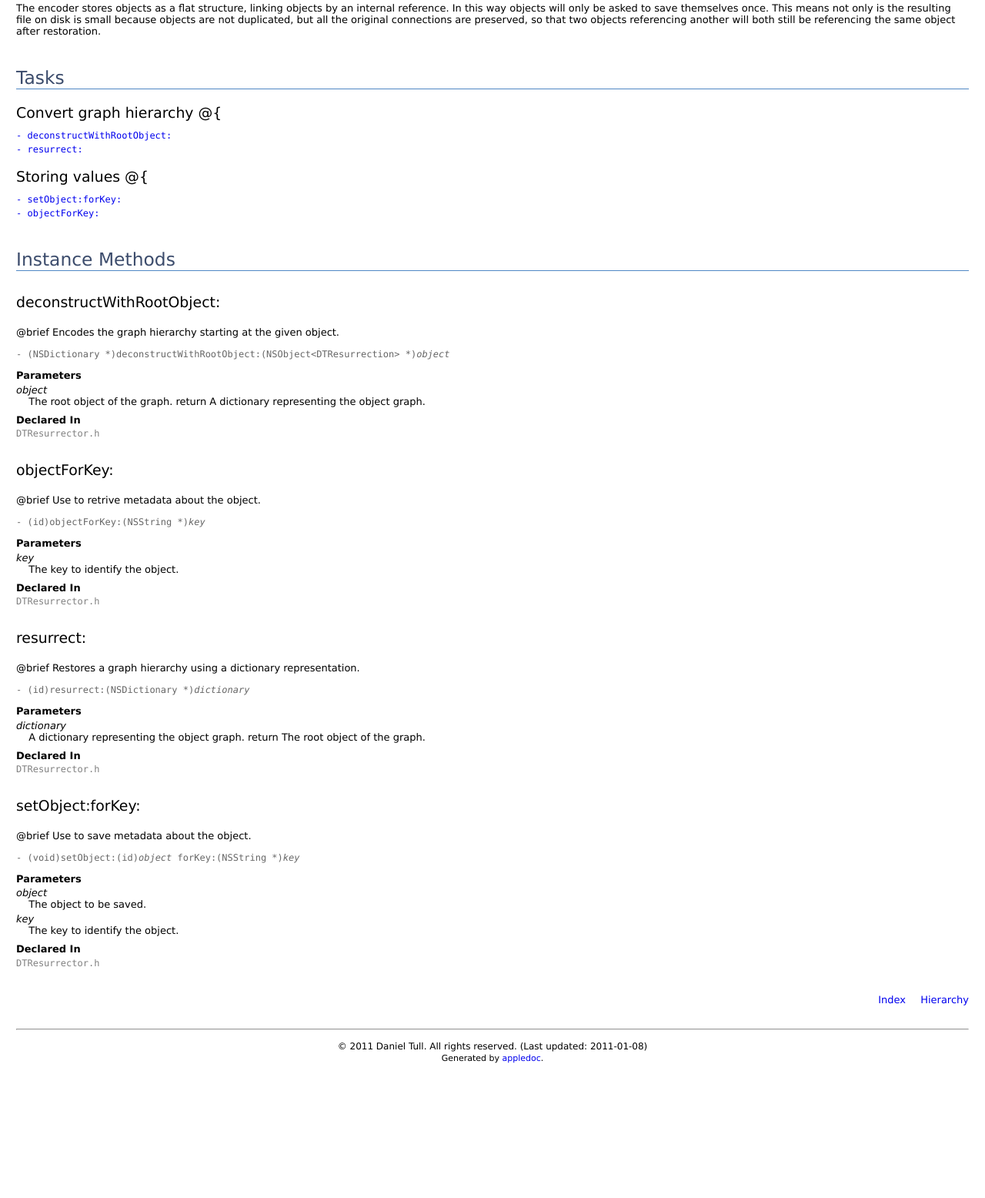
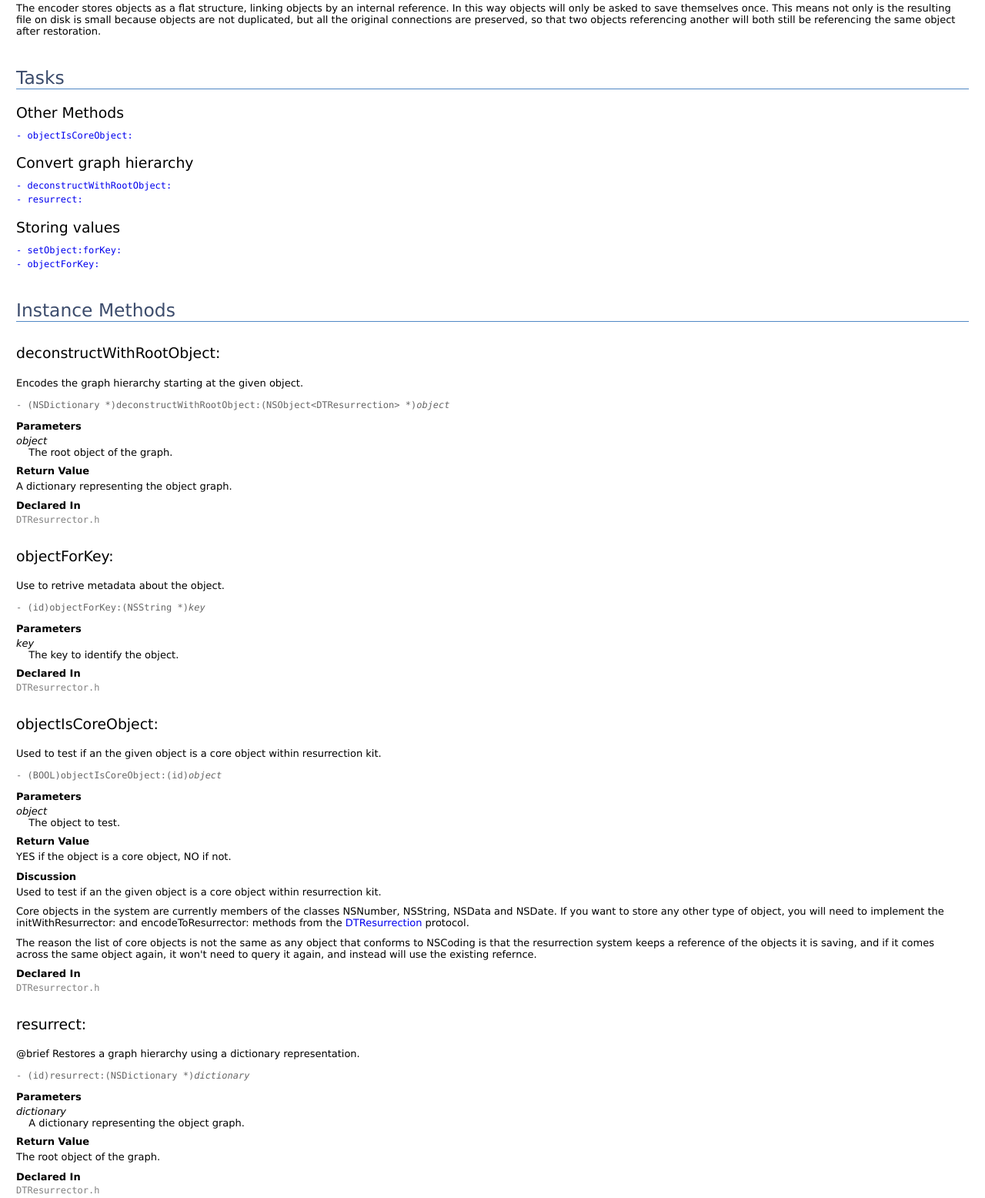
Before and after one commit to danielctull/DTResurrectionKit, a plain HTML site: page Documentation/Classes/DTResurrector.html in a window 1280 px wide. Shown: the part 331-1887 px from the top of the page at 77% size. Before the commit the page ends 1725 px from the top, so only its background shows below. Drawn offline with Linux system fonts and the light colour scheme.

Commit message:
Update documentation.

```diff
--- a/Documentation/Classes/DTResurrector.html
+++ b/Documentation/Classes/DTResurrector.html
@@ -50,13 +50,25 @@
 				<div class="section section-tasks">
 					<h2 class="subtitle subtitle-tasks">Tasks</h2>
 
-					<h3 class="subsubtitle task-title">Convert graph hierarchy @{</h3>
+					<h3 class="subsubtitle task-title">Other Methods</h3>
+
+					<ul class="task-list">
+						<li>
+	<span class="tooltip">
+		<code><a href="#//api/name/objectIsCoreObject:">- objectIsCoreObject:</a></code>
+		<span class="tooltip"> Used to test if an the given object is a core object within resurrection kit. </span>
+	</span>
+
+</li>
+					</ul>
+
+					<h3 class="subsubtitle task-title">Convert graph hierarchy</h3>
 
 					<ul class="task-list">
 						<li>
 	<span class="tooltip">
 		<code><a href="#//api/name/deconstructWithRootObject:">- deconstructWithRootObject:</a></code>
-		<span class="tooltip"> @brief Encodes the graph hierarchy starting at the given object. </span>
+		<span class="tooltip"> Encodes the graph hierarchy starting at the given object. </span>
 	</span>
 
 </li><li>
@@ -68,19 +80,19 @@
 </li>
 					</ul>
 
-					<h3 class="subsubtitle task-title">Storing values @{</h3>
+					<h3 class="subsubtitle task-title">Storing values</h3>
 
 					<ul class="task-list">
 						<li>
 	<span class="tooltip">
 		<code><a href="#//api/name/setObject:forKey:">- setObject:forKey:</a></code>
-		<span class="tooltip"> @brief Use to save metadata about the object. </span>
+		<span class="tooltip"> Use to save metadata about the object. </span>
 	</span>
 
 </li><li>
 	<span class="tooltip">
 		<code><a href="#//api/name/objectForKey:">- objectForKey:</a></code>
-		<span class="tooltip"> @brief Use to retrive metadata about the object. </span>
+		<span class="tooltip"> Use to retrive metadata about the object. </span>
 	</span>
 
 </li>
@@ -104,7 +116,7 @@
 
 
 	<div class="method-subsection brief-description">
-		<p> @brief Encodes the graph hierarchy starting at the given object. </p>
+		<p> Encodes the graph hierarchy starting at the given object. </p>
 	</div>
 
 
@@ -116,12 +128,17 @@
 
 		<dl class="argument-def parameter-def">
 			<dt><em>object</em></dt>
-			<dd> The root object of the graph. return A dictionary representing the object graph. </dd>
+			<dd> The root object of the graph. </dd>
 		</dl>
 
 	</div>
 
 
+
+	<div class="method-subsection return">
+		<h4 class="method-subtitle parameter-title">Return Value</h4>
+		<p> A dictionary representing the object graph. </p>
+	</div>
 
 
 
@@ -146,7 +163,7 @@
 
 
 	<div class="method-subsection brief-description">
-		<p> @brief Use to retrive metadata about the object. </p>
+		<p> Use to retrive metadata about the object. </p>
 	</div>
 
 
@@ -182,6 +199,64 @@
 </div>
 
 					<div class="section-method">
+	<a name="//api/name/objectIsCoreObject:" title="objectIsCoreObject:"></a>
+	<h3 class="subsubtitle method-title">objectIsCoreObject:</h3>
+
+
+
+	<div class="method-subsection brief-description">
+		<p> Used to test if an the given object is a core object within resurrection kit. </p>
+	</div>
+
+
+	<div class="method-subsection method-declaration"><code>- (BOOL)objectIsCoreObject:(id)<em>object</em></code></div>
+
+
+	<div class="method-subsection arguments-section parameters">
+		<h4 class="method-subtitle parameter-title">Parameters</h4>
+
+		<dl class="argument-def parameter-def">
+			<dt><em>object</em></dt>
+			<dd> The object to test. </dd>
+		</dl>
+
+	</div>
+
+
+
+	<div class="method-subsection return">
+		<h4 class="method-subtitle parameter-title">Return Value</h4>
+		<p> YES if the object is a core object, NO if not. </p>
+	</div>
+
+
+
+	<div class="method-subsection discussion-section">
+		<h4 class="method-subtitle">Discussion</h4>
+
+		<p> Used to test if an the given object is a core object within resurrection kit. </p>
+
+		<p> Core objects in the system are currently members of the classes NSNumber, NSString, NSData and NSDate. If you want to store any other type of object, you will need to implement the initWithResurrector: and encodeToResurrector: methods from the <a href="../Protocols/DTResurrection.html">DTResurrection</a> protocol. </p>
+
+		<p> The reason the list of core objects is not the same as any object that conforms to NSCoding is that the resurrection system keeps a reference of the objects it is saving, and if it comes across the same object again, it won&apos;t need to query it again, and instead will use the existing refernce. </p>
+
+	</div>
+
+
+
+
+
+
+
+	<div class="method-subsection declared-in-section">
+		<h4 class="method-subtitle">Declared In</h4>
+		<code class="declared-in-ref">DTResurrector.h</code><br />
+	</div>
+
+
+</div>
+
+					<div class="section-method">
 	<a name="//api/name/resurrect:" title="resurrect:"></a>
 	<h3 class="subsubtitle method-title">resurrect:</h3>
 
@@ -200,12 +275,17 @@
 
 		<dl class="argument-def parameter-def">
 			<dt><em>dictionary</em></dt>
-			<dd> A dictionary representing the object graph. return The root object of the graph. </dd>
+			<dd> A dictionary representing the object graph. </dd>
 		</dl>
 
 	</div>
 
 
+
+	<div class="method-subsection return">
+		<h4 class="method-subtitle parameter-title">Return Value</h4>
+		<p> The root object of the graph. </p>
+	</div>
 
 
 
@@ -230,7 +310,7 @@
 
 
 	<div class="method-subsection brief-description">
-		<p> @brief Use to save metadata about the object. </p>
+		<p> Use to save metadata about the object. </p>
 	</div>
 
 
```
Also changed, not shown: Documentation/Classes/DTResurrectionController.html (+123 -0 lines), Documentation/Protocols/DTResurrection.html (+5 -5 lines).
